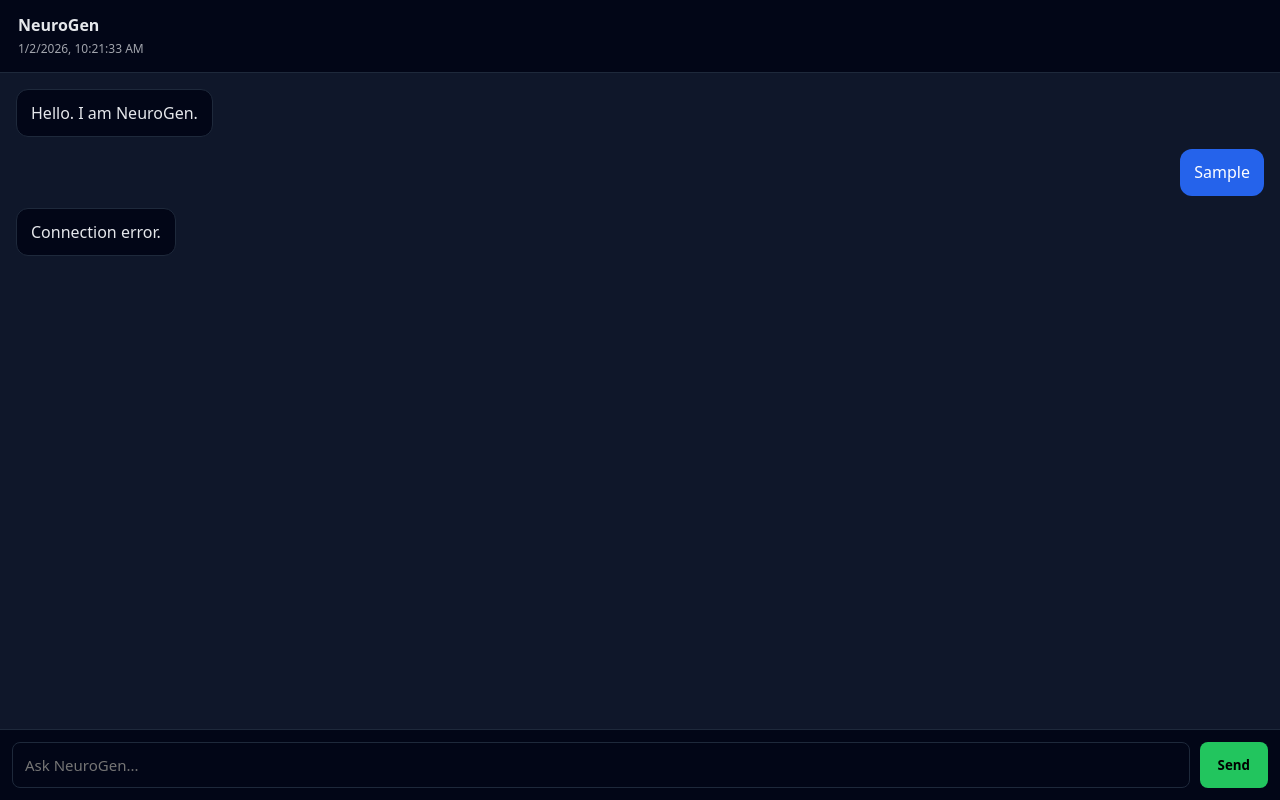
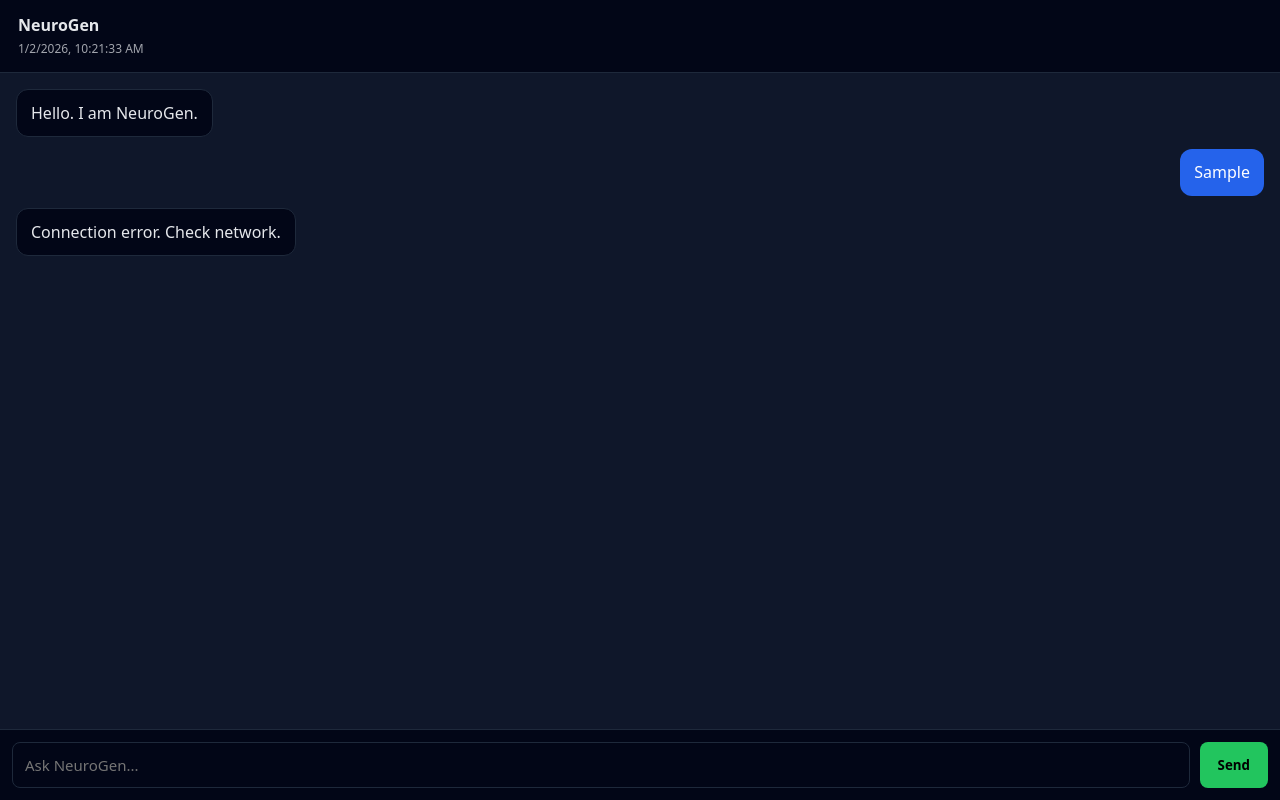
Before and after one commit to username123star/neurogen-ui, a plain HTML site: page index.html in a window 1280 px wide. Both pictures are taken after typing "Sample" into the empty fields and a click on the button "Send". Drawn offline with Linux system fonts and the light colour scheme; no server answers.

Commit message:
index.html

```diff
--- a/index.html
+++ b/index.html
@@ -116,13 +116,22 @@
   </footer>
 
   <script>
+  // ===============================
+  // ELEMENTS
+  // ===============================
   const chat = document.getElementById("chat");
   const input = document.getElementById("input");
   const sendBtn = document.getElementById("send");
   const datetimeEl = document.getElementById("datetime");
 
+  // ===============================
+  // BACKEND ENDPOINT (MATCHES index.js)
+  // ===============================
   const API_URL = "https://neurogen.up.railway.app/ai/chat";
 
+  // ===============================
+  // DATE & TIME
+  // ===============================
   function updateDateTime() {
     const now = new Date();
     datetimeEl.textContent = now.toLocaleString();
@@ -130,6 +139,9 @@
   setInterval(updateDateTime, 1000);
   updateDateTime();
 
+  // ===============================
+  // UI HELPERS
+  // ===============================
   function addMessage(text, type) {
     const div = document.createElement("div");
     div.className = "msg " + type;
@@ -138,6 +150,18 @@
     chat.scrollTop = chat.scrollHeight;
   }
 
+  function addThinking() {
+    const div = document.createElement("div");
+    div.className = "msg bot";
+    div.textContent = "Thinking...";
+    chat.appendChild(div);
+    chat.scrollTop = chat.scrollHeight;
+    return div;
+  }
+
+  // ===============================
+  // SEND MESSAGE
+  // ===============================
   async function sendMessage() {
     const message = input.value.trim();
     if (!message) return;
@@ -146,32 +170,41 @@
     input.value = "";
     sendBtn.disabled = true;
 
-      const thinking = document.createElement("div");
-      thinking.className = "msg bot";
-      thinking.textContent = "Thinking…";
-      chat.appendChild(thinking);
+    const thinking = addThinking();
 
     try {
       const res = await fetch(API_URL, {
         method: "POST",
-          headers: { "Content-Type": "application/json" },
+        headers: {
+          "Content-Type": "application/json"
+        },
         body: JSON.stringify({ message })
       });
 
       const data = await res.json();
-        thinking.textContent = data.reply || "No response.";
 
-      } catch {
-        thinking.textContent = "Connection error.";
+      thinking.textContent =
+        data.reply ||
+        data.error ||
+        "No response from NeuroGen.";
+
+    } catch (err) {
+      thinking.textContent = "Connection error. Check network.";
     }
 
     sendBtn.disabled = false;
     chat.scrollTop = chat.scrollHeight;
   }
 
+  // ===============================
+  // EVENTS
+  // ===============================
   sendBtn.onclick = sendMessage;
-    input.addEventListener("keydown", e => {
-      if (e.key === "Enter") sendMessage();
+
+  input.addEventListener("keydown", (e) => {
+    if (e.key === "Enter") {
+      sendMessage();
+    }
   });
 </script>
 
```
Lines whose indentation alone changed are shown as unchanged.
